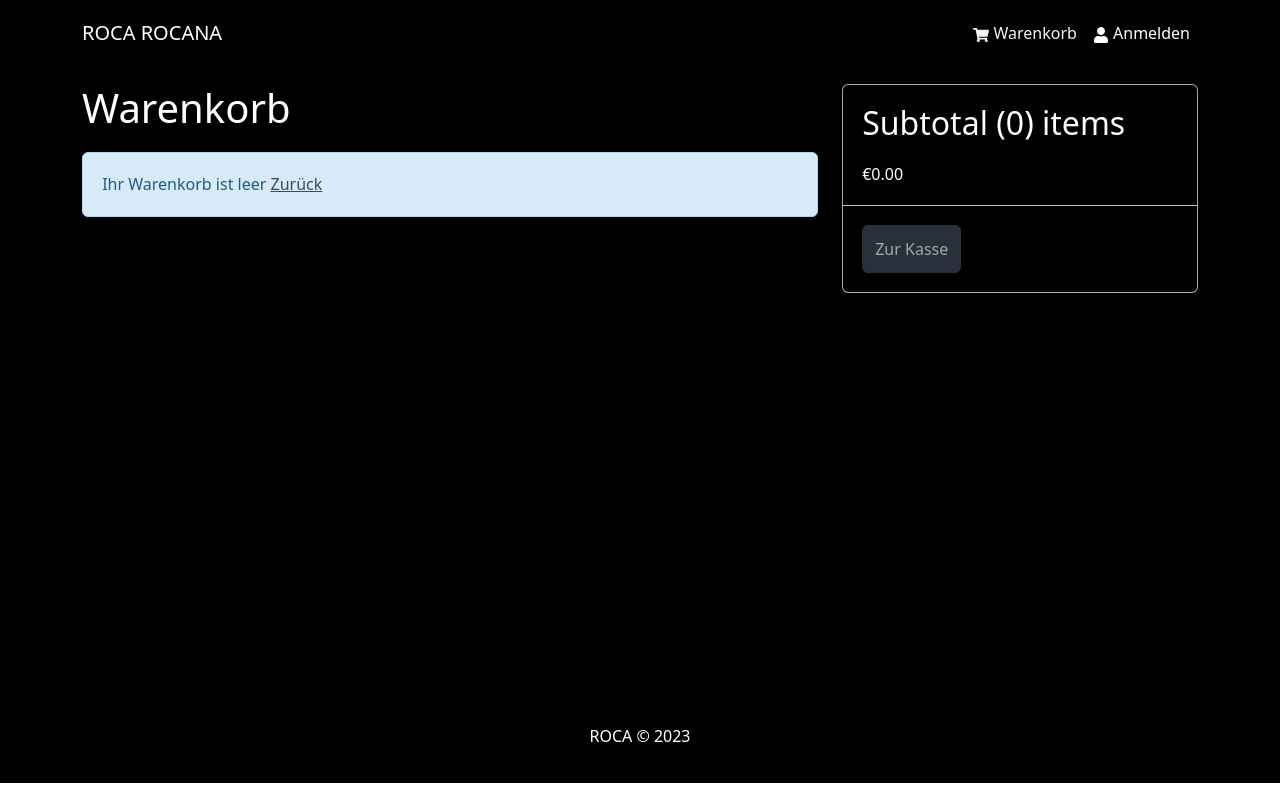
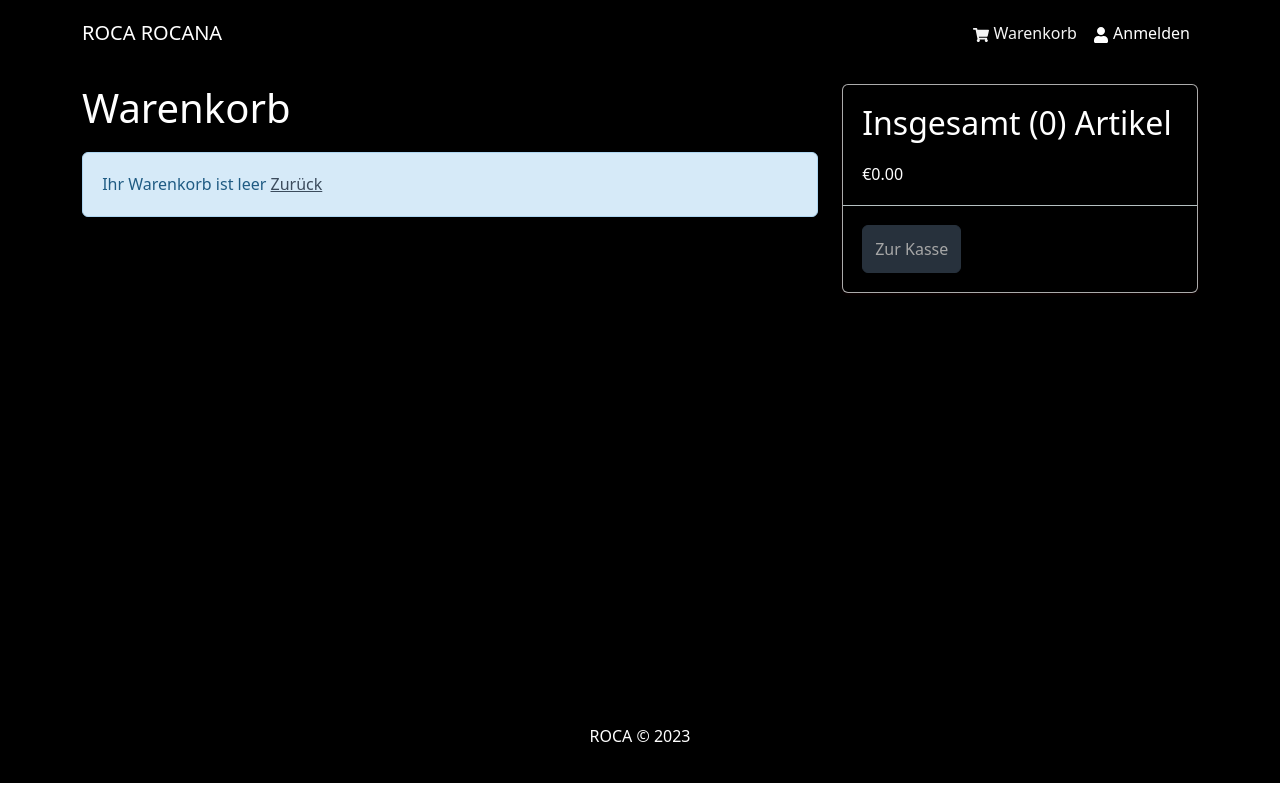
Before and after one commit to blncdn/rocashoptest3, a React (Create React App) app in the folder frontend/: page /cart in a window 1280 px wide. Built offline with nearby package versions, Linux system fonts and the light colour scheme.

Commit message:
CartScreen.jsx

```diff
--- a/frontend/src/screens/CartScreen.jsx
+++ b/frontend/src/screens/CartScreen.jsx
@@ -89,8 +89,8 @@ const CartScreen = () => {
           <ListGroup variant='flush'>
             <ListGroup.Item>
               <h2>
-                Subtotal ({cartItems.reduce((acc, item) => acc + item.qty, 0)})
-                items
+                Insgesamt ({cartItems.reduce((acc, item) => acc + item.qty, 0)})
+                Artikel
               </h2>
               €
               {cartItems
```
